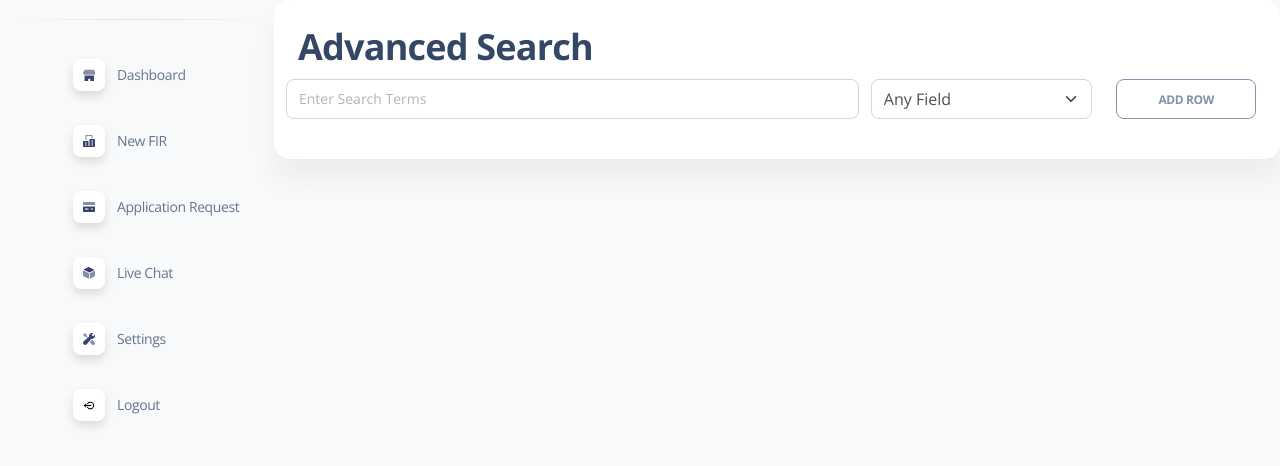
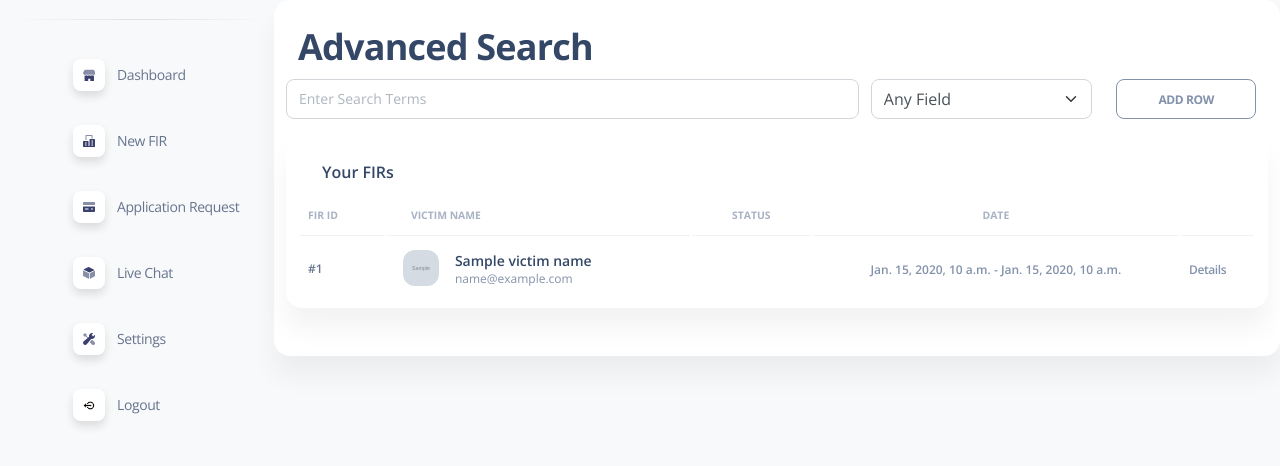
Before and after one commit to Ehsanul-karim/CIS-System-Project, a Django app: template myapp/templates/search_page_user.html in a window 1280 px wide. Shown: the part 75-541 px from the top of that part. Run offline with Django 4.2, Linux system fonts and the light colour scheme; the template is opened without the code that fills it: most values are stand-ins (such as "Sample title", 1, 10 or a date in 2020); the page is wider than the window, and the part outside it is not shown; some libraries are stand-ins or nearby versions.

Commit message:
forth push

```diff
--- a/myapp/templates/search_page_user.html
+++ b/myapp/templates/search_page_user.html
@@ -75,7 +75,7 @@
                                 </div>
                                 <div class="col-md-12">
                                     <!-- // write here -->
-                                    <div class="row">
+                                    <div class="row" id="filter_box">
                                         <div class="col-md-7">
                                             <div class="row" id = "type_box">
                                                 <input type="text" class="form-control" placeholder="Enter Search Terms"  id="searchTerms">
@@ -99,6 +99,71 @@
                                         <div class="col-md-2">
                                             <button type="submit" id="addRow" style="height: 40px;" class="form-control btn btn-outline-secondary">Add Row</button>
                                         </div>
+                                    </div>
+                                    <div class="row" id="Output_Table">
+                                        <div class="card mb-4">
+                                            <div class="card-header pb-0">
+                                              <h6>Your FIRs</h6>
+                                            </div>
+                                            <div class="card-body px-0 pt-0 pb-2">
+                                              <div class="table-responsive p-0">
+                                                <table class="table align-items-center mb-0">
+                                                  <thead>
+                                                    <tr>
+                                                      <th class="text-uppercase text-secondary text-xxs font-weight-bolder opacity-7 ps-2">FIR ID</th>
+                                                      <th class="text-uppercase text-secondary text-xxs font-weight-bolder opacity-7">Victim Name</th>
+                                                      <th class="text-center text-uppercase text-secondary text-xxs font-weight-bolder opacity-7">Status</th>
+                                                      <th class="text-center text-uppercase text-secondary text-xxs font-weight-bolder opacity-7">Date</th>
+                                                      <th class="text-secondary opacity-7"></th>
+                                                    </tr>
+                                                  </thead>
+                                                  <tbody>
+                                                    {% if case_records %}
+                                                      {% for case in case_records %}
+                                                      <tr>
+                                                        <td>
+                                                          <p class="text-xs font-weight-bold mb-0">#{{ case.id }}</p>
+                                                        <td>
+                                                          <div class="d-flex px-2 py-1">
+                                                            <div>
+                                                              <img src="{% if case.victim_name.profile_image %}{{ case.victim_name.profile_image.url }}{% else %}{% static 'img/team-2.jpg' %}{% endif %}" class="avatar avatar-sm me-3" alt="user1">
+                                                            </div>
+                                                            <div class="d-flex flex-column justify-content-center">
+                                                              <h6 class="mb-0 text-sm">{{ case.victim_name.name }}</h6>
+                                                              <p class="text-xs text-secondary mb-0">{{ case.victim_name.email }}</p>
+                                                            </div>
+                                                          </div>
+                                                        </td>
+                                                        <td class="align-middle text-center text-sm">
+                                                          {% if case.case_status == 'Pending' %}
+                                                          <span class="badge badge-sm bg-gradient-Pending">{{ case.case_status }}</span>
+                                                          {% elif case.case_status == 'On Going' %}
+                                                            <span class="badge badge-sm bg-gradient-OnGoing">{{ case.case_status }}</span>
+                                                          {% elif case.case_status == 'Completed' %}
+                                                            <span class="badge badge-sm bg-gradient-success">{{ case.case_status }}</span>
+                                                          {% endif %}
+                                                        </td>
+                                                        <td class="align-middle text-center">
+                                                          <span class="text-secondary text-xs font-weight-bold">{{ case.occurance_date }} - {{ case.occurance_time }}</span>
+                                                        </td>
+                                                        <td class="align-middle">
+                                                          <a href="javascript:;" class="text-secondary font-weight-bold text-xs" data-toggle="tooltip" data-original-title="Edit user">
+                                                            Details
+                                                          </a>
+                                                        </td>
+                                                      </tr>
+                                                      <!-- Add more details as needed -->
+                                                      {% endfor %}
+                                                    {% else %}
+                                                    <tr>
+                                                      <p>No cases found.</p>
+                                                    </tr>
+                                                    {% endif %}
+                                                  </tbody>
+                                                </table>
+                                              </div>
+                                            </div>
+                                          </div>
                                     </div>
                                 </div>
                             </div>
```
